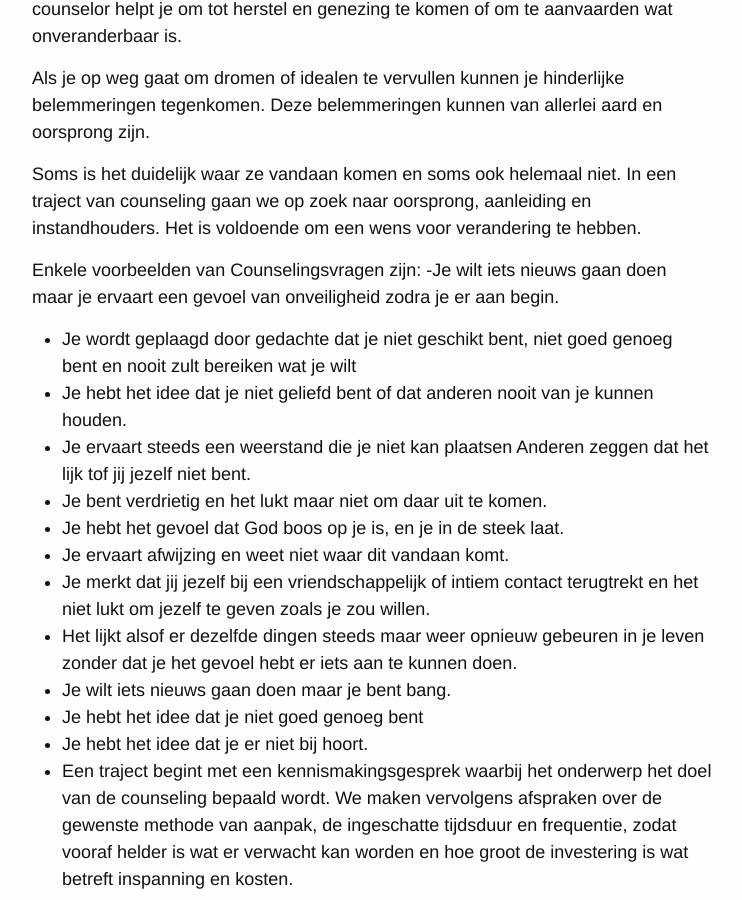
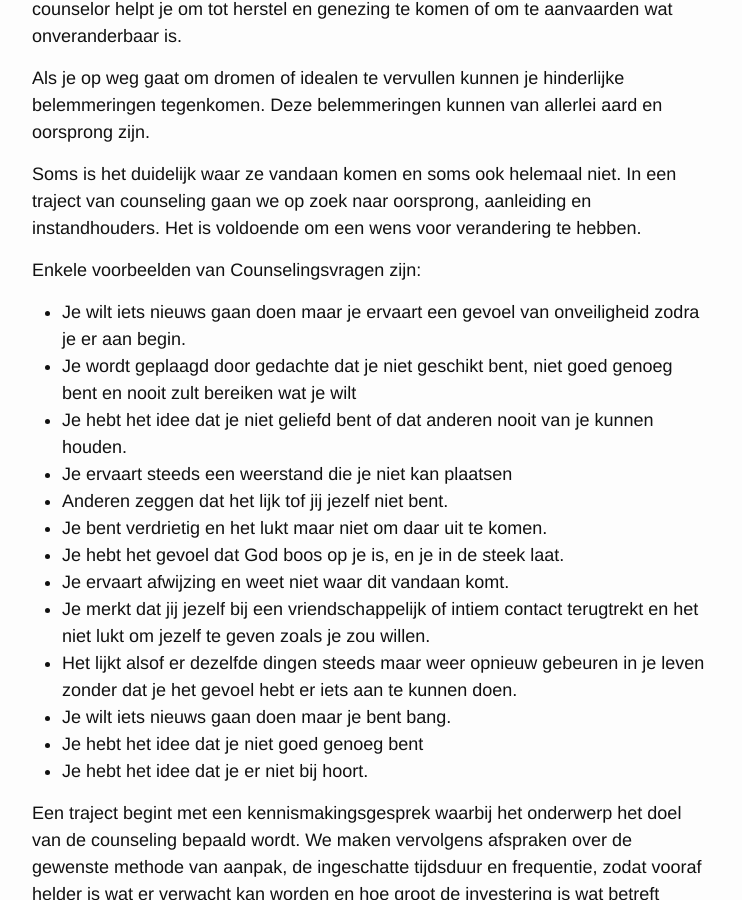
Before and after one commit to keesneven/keesneven.github.io, a Jekyll site: the page built from d_consulting.md, in a window 1280 px wide and 900 px high, scrolled down 920 px. Shown: the whole window, without its empty margins (268-1010 px from the left). Built offline with Jekyll 4.4.1, drawn with Linux system fonts in a browser that asks for light colours; nearby versions of some CDN libraries.

Commit message:
fixes list

```diff
--- a/d_consulting.md
+++ b/d_consulting.md
@@ -14,11 +14,11 @@ Als je op weg gaat om dromen of idealen te vervullen kunnen je hinderlijke belem
 Soms is het duidelijk waar ze vandaan komen en soms ook helemaal niet. In een traject van counseling gaan we op zoek naar oorsprong, aanleiding en instandhouders. Het is voldoende om een wens voor verandering te hebben.
 
 Enkele voorbeelden van Counselingsvragen zijn:
--Je wilt iets nieuws gaan doen maar je ervaart een gevoel van onveiligheid zodra je er aan begin.
+- Je wilt iets nieuws gaan doen maar je ervaart een gevoel van onveiligheid zodra je er aan begin.
 - Je wordt geplaagd door gedachte dat je niet geschikt bent, niet goed genoeg bent en nooit zult bereiken wat je wilt
 - Je hebt het idee dat je niet geliefd bent of dat anderen nooit van je kunnen houden.
 - Je ervaart steeds een weerstand die je niet kan plaatsen
-Anderen zeggen dat het lijk tof jij jezelf niet bent.
+- Anderen zeggen dat het lijk tof jij jezelf niet bent.
 - Je bent verdrietig en het lukt maar niet om daar uit te komen.
 - Je hebt het gevoel dat God boos op je is, en je in de steek laat.
 - Je ervaart afwijzing en weet niet waar dit vandaan komt.
@@ -27,7 +27,7 @@ Anderen zeggen dat het lijk tof jij jezelf niet bent.
 - Je wilt iets nieuws gaan doen maar je bent bang.
 - Je hebt het idee dat je niet goed genoeg bent
 - Je hebt het idee dat je er niet bij hoort.
--
+
 Een traject begint met een kennismakingsgesprek waarbij het onderwerp  het doel van de counseling bepaald wordt.
 We maken vervolgens afspraken over de gewenste methode van aanpak, de ingeschatte tijdsduur en frequentie, zodat vooraf helder is wat er verwacht kan worden en hoe groot de investering is wat betreft inspanning en kosten.
 
```
